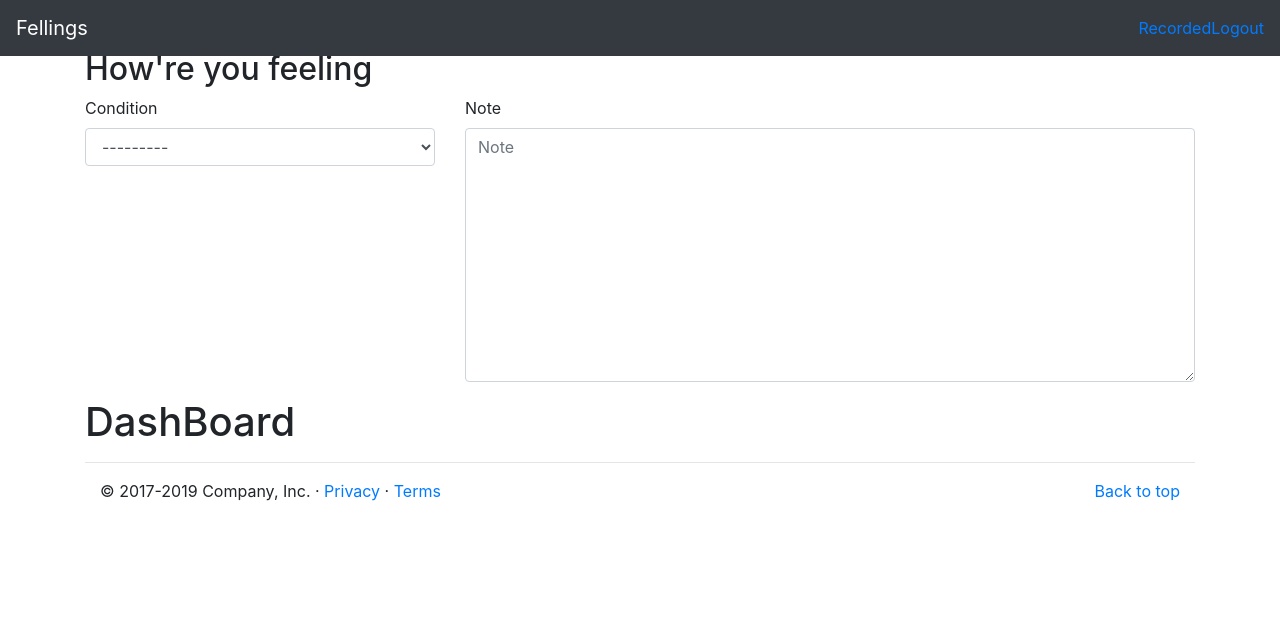
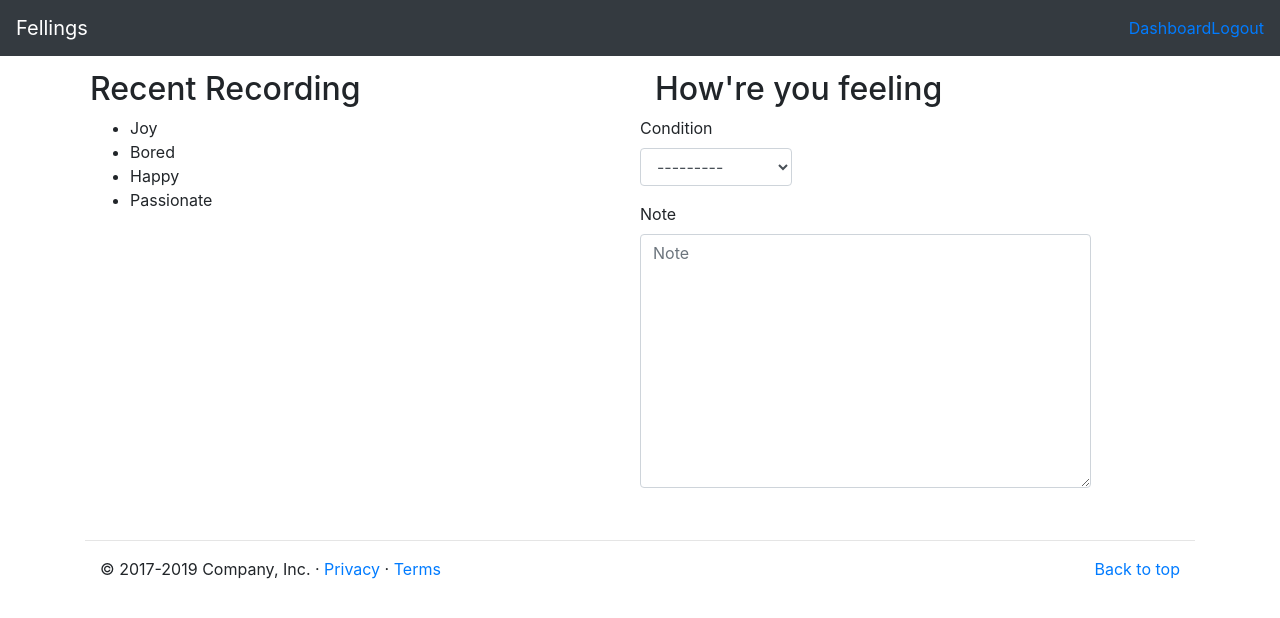
Before and after one commit to shakori999/feeling-projects, a Django app: page /users/dashboard/ in a window 1280 px wide. Shown: the top 618 px of the page. Run offline with Django 3.2, Linux system fonts and the light colour scheme; a user stored in the database is signed in; data comes from the database, SQL or seed files in the repository; both versions use the stored data as it was after the commit; some libraries are stand-ins or nearby versions.

Commit message:
complete the recent records display

```diff
--- a/feeling/templates/layout.html
+++ b/feeling/templates/layout.html
@@ -31,7 +31,7 @@
                     <li><a href="{% url 'users:login' %}">Login</a></li>
                     <li><a href="{% url 'users:signup' %}"">Sing up</a></li>
                     {% else %}
-                    <li><a href=" #">Recorded</a></li>
+                    <li><a href=" {% url 'users:dashboard' %}">Dashboard</a></li>
                     <li><a href="{% url 'users:logout' %}">Logout</a></li>
                     {% endif %}
                 </ul>
--- a/feeling/thoughts/models.py
+++ b/feeling/thoughts/models.py
@@ -33,3 +33,6 @@ class Thought(models.Model):
         return "{}: {}".format(
             self.recorded_at.strftime("%Y-%m-%d %H:%M:%S"), self.get_condition_display()
         )
+
+    class Meta:
+        ordering = ["-recorded_at"]
--- a/feeling/thoughts/templates/thoughts/_form.html
+++ b/feeling/thoughts/templates/thoughts/_form.html
@@ -3,8 +3,7 @@
 <form method="POST" action="{% url 'thoughts:create' %}">
     <h2>How're you feeling</h2>
     <div class="row">
-        <div class="col-md-4">{% bootstrap_field form.condition %}</div>
-        <div class="col-md-8">{% bootstrap_field form.note %}</div>
+        {% bootstrap_form form %}
     </div>
     {% csrf_token %}
     {% buttons submit='Reacod' %}{% endbuttons %}
--- a/feeling/users/templates/users/dashboard.html
+++ b/feeling/users/templates/users/dashboard.html
@@ -3,8 +3,20 @@
 {% block title %}Dashboard| {{ block.super}} {% endblock %}
 
 {% block content %}
-<div class="container">
-    {% thought_form %}
-    <h1>DashBoard</h1>
+<div class="container" style="padding: 20px;">
+    <dev class="row">
+        <div class="col-md-6">
+            <h2>Recent Recording</h2>
+            <ul>
+                {% for thought in user.thoughts.all %}
+                <li>{{ thought.get_condition_display }}</li>
+                {% endfor %}
+            </ul>
+        </div>
+        <dev class="col-md-6">
+            {% thought_form %}
+        </dev>
+    </dev>
+
 </div>
 {% endblock %}
--- a/feeling/users/urls.py
+++ b/feeling/users/urls.py
@@ -4,7 +4,7 @@ from . import views
 app_name = "users"
 urlpatterns = [
     path("", include("django.contrib.auth.urls"), name="users"),
-    path("dashboard/", views.dashboard, name="dashboard"),
+    path("dashboard/", views.Dashboard.as_view(), name="dashboard"),
     path("logouts/", views.LogoutView.as_view(), name="logout"),
     path("signup/", views.SignupView.as_view(), name="signup"),
 ]
--- a/feeling/users/views.py
+++ b/feeling/users/views.py
@@ -2,17 +2,24 @@ from django.shortcuts import render, reverse
 from django.contrib.auth.forms import UserCreationForm
 from django.http import HttpResponseRedirect
 from django.contrib.auth import logout
-from django.views.generic import FormView, CreateView
+from django.views import generic
 from django.contrib.auth.mixins import LoginRequiredMixin
 from . import forms
 from django.urls import reverse_lazy
+from braces.views import SelectRelatedMixin
+from django.contrib.auth.models import User
 
 # Create your views here.
-def dashboard(request):
-    return render(request, "users/dashboard.html")
+class Dashboard(LoginRequiredMixin, SelectRelatedMixin, generic.TemplateView):
+    model = User
+    select_related = "thoughts"
+    template_name = "users/dashboard.html"
+
+    def get_objects(self, query=None):
+        return self.request.user
 
 
-class LogoutView(LoginRequiredMixin, FormView):
+class LogoutView(LoginRequiredMixin, generic.FormView):
     form_class = forms.LogoutForm
     template_name = "users/logout.html"
 
@@ -21,7 +28,7 @@ class LogoutView(LoginRequiredMixin, FormView):
         return HttpResponseRedirect(reverse("home"))
 
 
-class SignupView(CreateView):
+class SignupView(generic.CreateView):
     form_class = UserCreationForm
     template_name = "users/signup.html"
     success_url = reverse_lazy("users:dashboard")
```
Also changed, not shown: feeling/db.sqlite3.
